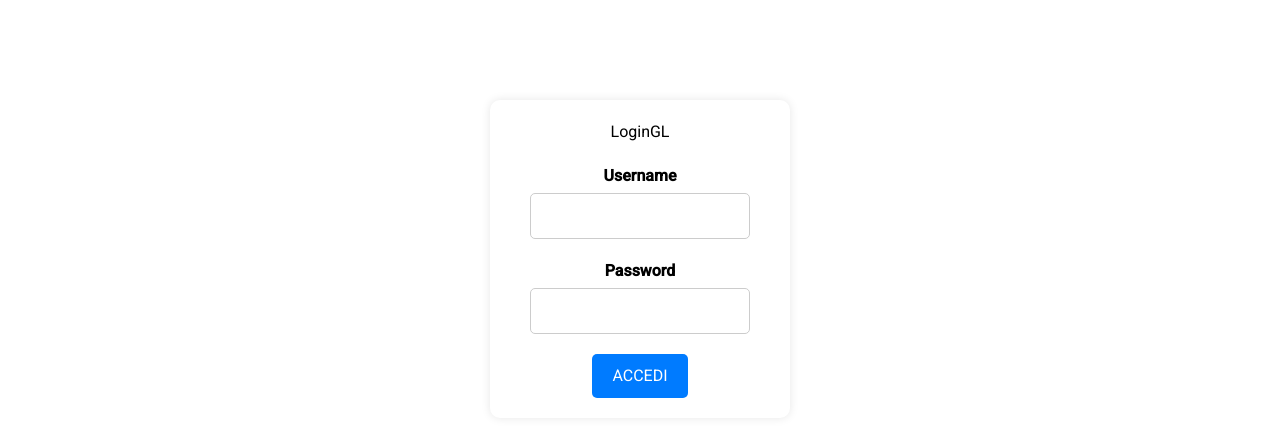
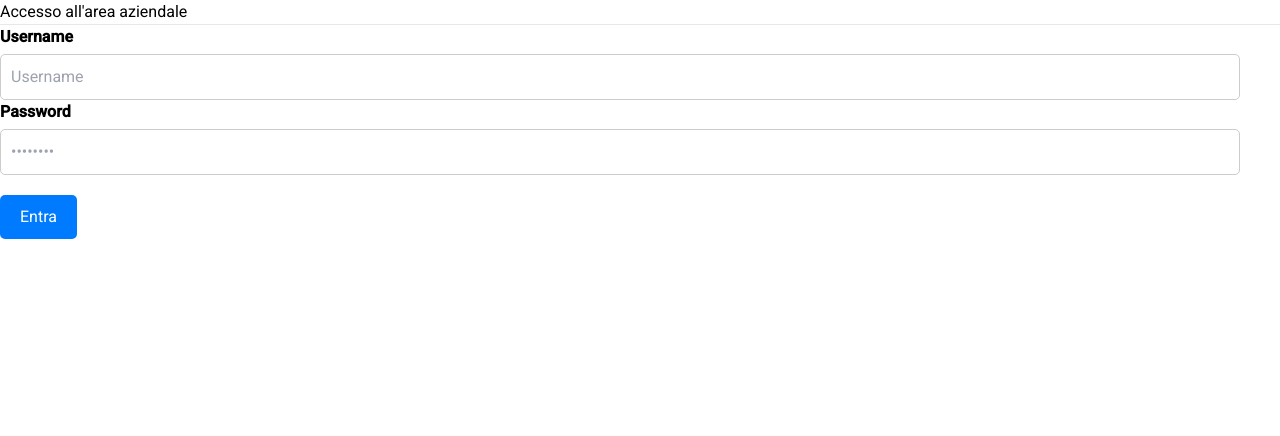
Before and after one commit to gruppoisei/prototipi_sirico, an Angular app: page /login in a window 1280 px wide. Shown: the top 436 px of the page. Built offline with nearby package versions, Linux system fonts and the light colour scheme.

Commit message:
Nuova login

```diff
--- a/src/app/pages/login/login.component.html
+++ b/src/app/pages/login/login.component.html
@@ -1,14 +1,20 @@
- <div class="login-container">
-    <h1>LoginGL</h1>
-    <form (ngSubmit)="doLogin()" class="login-form">
-        <div class="form-group">
-            <label for="username">Username</label>
-            <input required [(ngModel)]="user" type="text" name="user" id="username">
+<div class = "flex flex-col items-center justify-center px-6 py-8 mx-auto md:h-screen lg:py-0">
+    <div class="w-full bg-white rounded-lg shadow dark:border md:mt-0 sm:max-w-md xl:p-0">
+        <div class="p-6 space-y-4 md:space-y-6 sm:p-8">
+            <form class = "space-y-4 md:space-y-6" (ngSubmit)="doLogin()">
+                <h2 class="text-xl font-bold leading-tight tracking-tight text-gray-900 md:text-2xl">Accesso all'area aziendale</h2>
+                <hr>
+                <div>
+                    <label class="block mb-2 text-sm font-medium text-gray-900">Username</label>
+                    <input type="text" class="bg-gray-50 border border-gray-300 text-gray-900 sm:text-sm rounded-lg focus:ring-primary-600 focus:border-primary-600 block w-full p-2.5" placeholder="Username" required="">
+                </div>
+
+                <div class="form-group">
+                    <label class="block mb-2 text-sm font-medium text-gray-900">Password</label>
+                    <input type="password" name="password" id="password"  class="bg-gray-50 border border-gray-300 text-gray-900 sm:text-sm rounded-lg focus:ring-primary-600 focus:border-primary-600 block w-full p-2.5 " placeholder="••••••••" required="">
+                </div>
+            <button type="submit">Entra</button>
+        </form>
         </div>
-        <div class="form-group">
-            <label for="password">Password</label>
-            <input required [(ngModel)]="pass" type="password" name="pass" id="password">
-        </div>
-        <button type="submit">ACCEDI</button>
-    </form>
+    </div>
 </div>
--- a/src/app/pages/login/login.component.scss
+++ b/src/app/pages/login/login.component.scss
@@ -1,11 +1,3 @@
-.login-container {
-    margin: 100px auto;
-    padding: 20px;
-    width: 300px;
-    border-radius: 10px;
-    box-shadow: 0 0 10px rgba(0, 0, 0, 0.1);
-    text-align: center;
-  }
 
   .login-form {
     margin-top: 20px;
```
